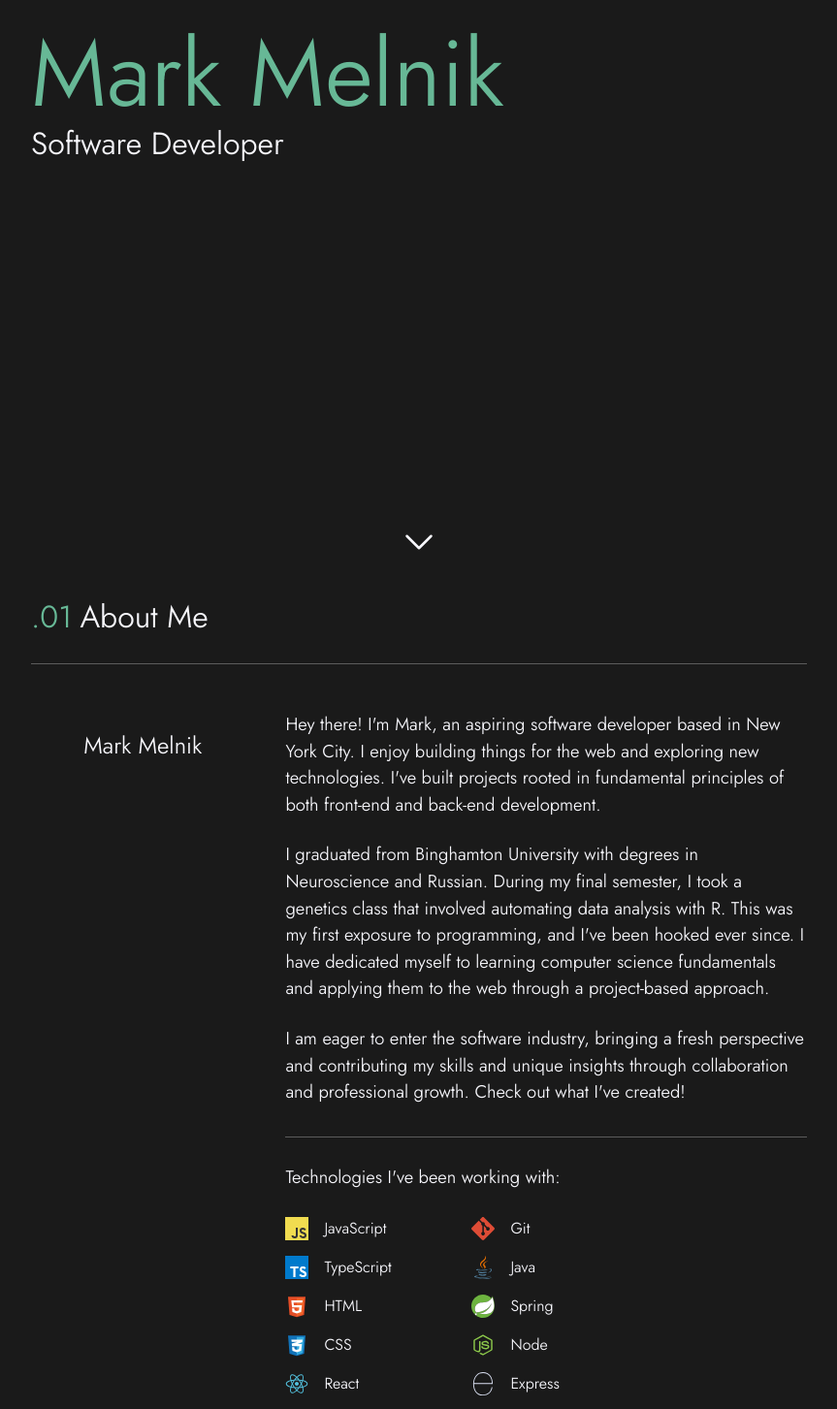
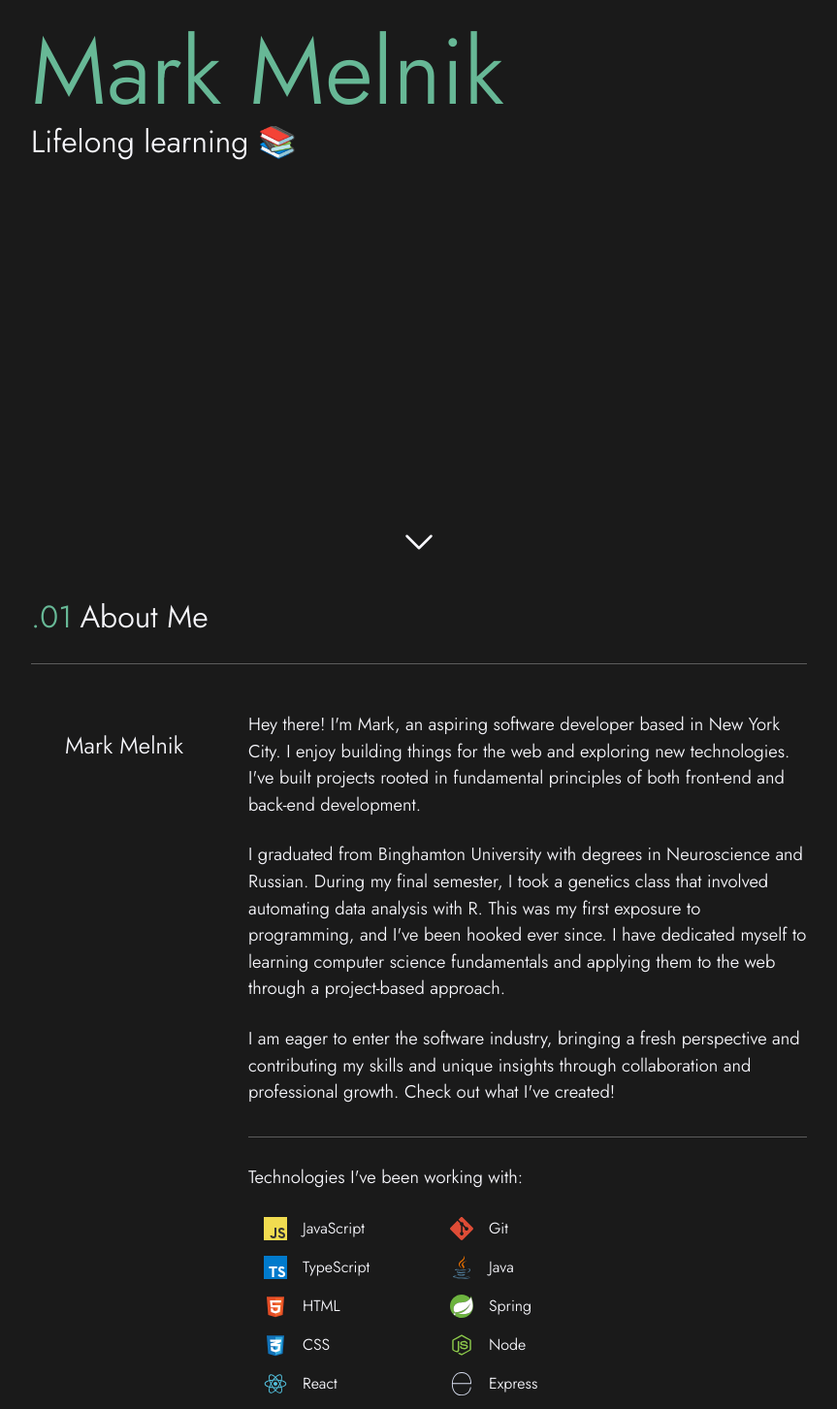
Before and after one commit to markymelnik/portfolio, a React (Vite) app: page / in a window 1280 px wide. Shown: the part 180-1633 px from the top of the page at 97% size, without its empty margins (208-1071 px from the left). Built offline with nearby package versions, Linux system fonts and the light colour scheme.

Commit message:
implement vertical text slider for home subtitle

```diff
--- a/src/components/Header/LightDark/_light-dark-toggle-btn.scss
+++ b/src/components/Header/LightDark/_light-dark-toggle-btn.scss
@@ -7,7 +7,7 @@
   background: transparent;
   border: none;
   padding: 0 1rem 0 0;
-  @include animateFadeIn(1.8s);
+  @include animateFadeIn(1.7s);
 
   .dark-icon,
   .light-icon {
--- a/src/components/Header/MobileMenu/MobileMenuToggleButton/_mobile-menu-toggle-btn.scss
+++ b/src/components/Header/MobileMenu/MobileMenuToggleButton/_mobile-menu-toggle-btn.scss
@@ -7,7 +7,7 @@
   border: none;
   padding: 0 0 0 2rem;
   z-index: 2;
-  @include animateFadeIn(1.4s);
+  @include animateFadeIn(1.3s);
 
   .mobile-menu-icon {
     height: 2rem;
--- a/src/components/Header/NavBar/_desktop-navbar.scss
+++ b/src/components/Header/NavBar/_desktop-navbar.scss
@@ -14,7 +14,7 @@
     .desktop-navbar-about,
     .desktop-navbar-projects,
     .desktop-navbar-contact {
-      padding: 0 1.5rem;
+      padding: 0 1.25rem;
       font-size: 1rem;
       transition: color 0.15s ease;
 
--- a/src/components/Main/About/Skill/_skill.scss
+++ b/src/components/Main/About/Skill/_skill.scss
@@ -3,7 +3,7 @@
   display: flex;
   flex-direction: column;
   margin: 2rem 0 0;
-  padding: 2rem 1rem 0;
+  padding: 2rem 0 0;
 
   .about-skills-title {
     font-size: 1rem;
@@ -13,6 +13,7 @@
   .about-skills-list {
     display: grid;
     grid-template-columns: repeat(2, 1fr);
+    padding: 0 0 0 1rem;
 
     .about-skill {
       display: flex;
--- a/src/components/Main/About/_about.scss
+++ b/src/components/Main/About/_about.scss
@@ -103,11 +103,11 @@
     .about-information {
 
       .about-left {
-        width: 30%;
+        width: 25%;
       }
 
       .about-right {
-        width: 70%;
+        width: 75%;
       }
     }
   }
--- /dev/null
+++ b/src/components/Main/Home/CyclingSubtitle/CyclingSubtitle.tsx
@@ -0,0 +1,14 @@
+import './_cycling-subtitle.scss';
+
+const CyclingSubtitle = () => {
+  return (
+    <h2 className="home-subtitle">
+      <span>Full Stack Developer</span>
+      <span>Lifelong learning 📚</span>
+      <span>Говорит на трёх языках!</span>
+      <span>Very nice, I like 😎</span>
+    </h2>
+  );
+};
+
+export default CyclingSubtitle;
--- /dev/null
+++ b/src/components/Main/Home/CyclingSubtitle/_cycling-subtitle.scss
@@ -0,0 +1,41 @@
+@import '@styles/animations';
+
+.home-subtitle {
+  position: relative;
+  height: 1.75rem;
+  font-size: 1.5rem;
+  overflow: hidden;
+  opacity: 1;
+
+  span {
+    display: block;
+    position: absolute;
+    width: 100%;
+    height: 100%;
+    transform: translateY(-100%);
+    opacity: 0;
+
+    &:nth-child(1) {
+      animation: slideInText 16s ease-in-out infinite 0s;
+    }
+
+    &:nth-child(2) {
+      animation: slideInText 16s ease-in-out infinite 4s;
+    }
+
+    &:nth-child(3) {
+      animation: slideInText 16s ease-in-out infinite 8s;
+    }
+
+    &:nth-child(4) {
+      animation: slideInText 16s ease-in-out infinite 12s;
+    }
+  }
+}
+
+@media (min-width: 768px) {
+  .home-subtitle {
+    height: 2.25rem;
+    font-size: 2rem;
+  }
+}
--- a/src/components/Main/Home/Home.tsx
+++ b/src/components/Main/Home/Home.tsx
@@ -1,4 +1,5 @@
 import { forwardRef } from 'react';
+import CyclingSubtitle from './CyclingSubtitle/CyclingSubtitle';
 import './_home.scss';
 
 interface HomeProps extends React.HTMLProps<HTMLDivElement> {}
@@ -9,7 +10,7 @@ const Home = forwardRef<HTMLDivElement, HomeProps>((props, ref) => {
     <section ref={ref} className="home-container" {...props}>
       <div className="home-intro">
         <h1 className="home-title">Mark Melnik</h1>
-        <h2 className="home-subtitle">Software Developer</h2>
+        <CyclingSubtitle />
         {/* <h3 className="home-read-more">Read more</h3> */}
       </div>
     </section>
--- a/src/components/Main/Home/_home.scss
+++ b/src/components/Main/Home/_home.scss
@@ -17,11 +17,6 @@
       @include animateFadeIn(0.5s);
     }
 
-    .home-subtitle {
-      font-size: 1.5rem;
-      @include animateFadeIn(0.6s);
-    }
-
     /* h3.home-read-more {
       font-size: 1.25rem;
       @include animateFadeIn(2.5s);
@@ -35,12 +30,8 @@
     .home-intro {
       padding: 0 0 8rem;
 
-      h1.home-title {
+      .home-title {
         font-size: 6rem;
-      }
-
-      h2.home-subtitle {
-        font-size: 2rem;
       }
 
       /* h3.home-read-more {
--- a/src/components/Main/Projects/SideProjects/SideProjectsList/_side-projects-list.scss
+++ b/src/components/Main/Projects/SideProjects/SideProjectsList/_side-projects-list.scss
@@ -47,6 +47,6 @@
 
 @media (min-width: 992px) {
   .side-projects-list {
-    grid-template-columns: repeat(auto-fill, minmax(20rem, 1fr));
+    grid-template-columns: repeat(auto-fill, minmax(22rem, 1fr));
   }
 }
--- a/src/components/Main/Scroll/_scroll.scss
+++ b/src/components/Main/Scroll/_scroll.scss
@@ -8,7 +8,7 @@
   align-items: center;
 
   .scroll-down {
-    @include animateFadeIn(1s);
+    @include animateFadeIn(1.1s);
     animation: fadeInSlideUp 0.5s forwards 1s, nudgeDown 3s infinite 3s;
 
     &.slide-down {
--- a/src/styles/_animations.scss
+++ b/src/styles/_animations.scss
@@ -46,3 +46,22 @@
     font-size: 1.75rem;
   }
 }
+
+@keyframes slideInText {
+  0%, 5% {
+    transform: translateY(-100%);
+    opacity: 0;
+  }
+  6%, 29% {
+    transform: translateY(0);
+    opacity: 1;
+  }
+  30%, 94% {
+    transform: translateY(100%);
+    opacity: 0;
+  }
+  95%, 100% {
+    transform: translateY(-100%);
+    opacity: 0;
+  }
+}
```
